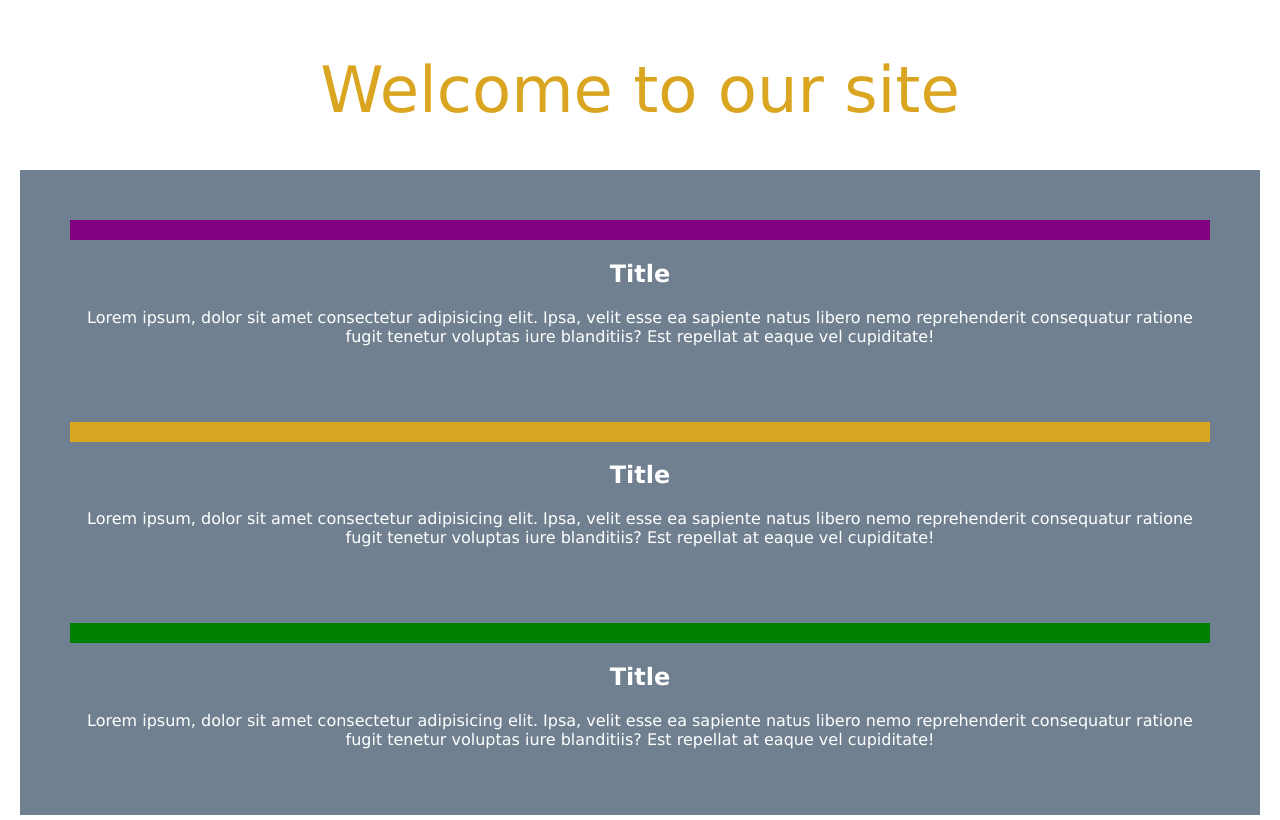
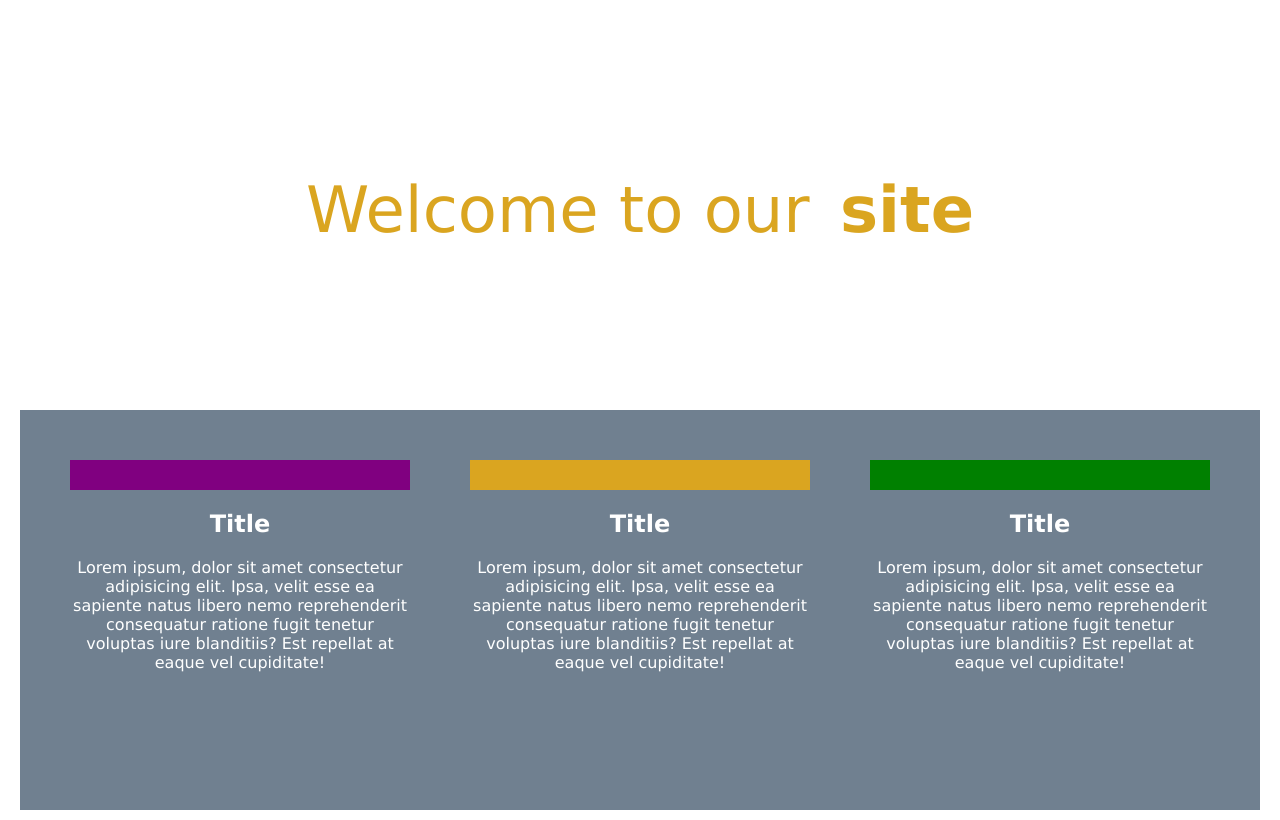
Before and after one commit to ClaireSheek/first-responsive-site, a plain HTML site: page index.html in a window 1280 px wide. Drawn offline with Linux system fonts and the light colour scheme.

Commit message:
fixed font-weight bugin h1

```diff
--- a/index.html
+++ b/index.html
@@ -8,7 +8,9 @@
 <body>
     <main>
         <div class="welcome">
-            <h1><span>Welcome to our site</span></h1>
+            <div>
+                <span>Welcome to our </span><span class="bold"> site</span>
+            </div>
         </div>
         <section>
             <article class="title one">
--- a/responsiveStyles.css
+++ b/responsiveStyles.css
@@ -19,16 +19,13 @@ main {
     justify-content: center;
     align-items: center;
     background-color: white;
-    font-size: 2em;
+    font-size: 4em;
     color: goldenrod;
 }
 
-span {
-    font-weight: lighter;
-}
-
 .bold {
-    font-weight: bolder;
+    font-weight: bold;
+    margin-left: 10px;
 }
 
 section {
@@ -51,21 +48,21 @@ section {
     grid-row: 2/3;
     grid-column: 1/2;
     margin: 30px;
-    border-top: 20px solid purple;
+    border-top: 30px solid purple;
 }
 
 .two {
     grid-row: 2/3;
     grid-column: 2/3;
     margin: 30px;
-    border-top: 20px solid goldenrod;
+    border-top: 30px solid goldenrod;
 }
 
 .three {
     grid-row: 2/3;
     grid-column: 3/4;
     margin: 30px;
-    border-top: 20px solid green;
+    border-top: 30px solid green;
 }
 
 @media (min-width: 576px) {
@@ -81,6 +78,6 @@ section {
 @media (min-width: 992px) {
     section {
         display: flex;
-        flex-direction: column;
+        flex-direction: row;
     }
     }
```
